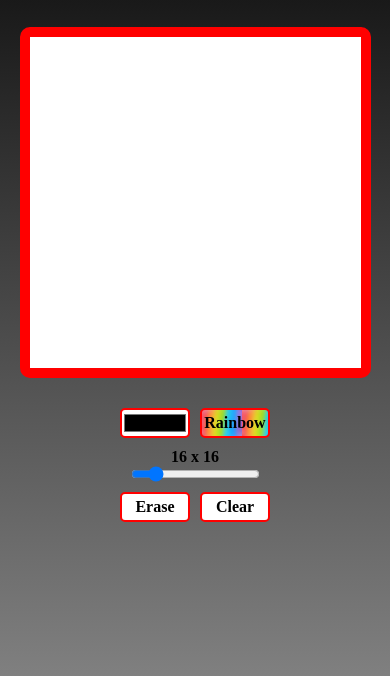
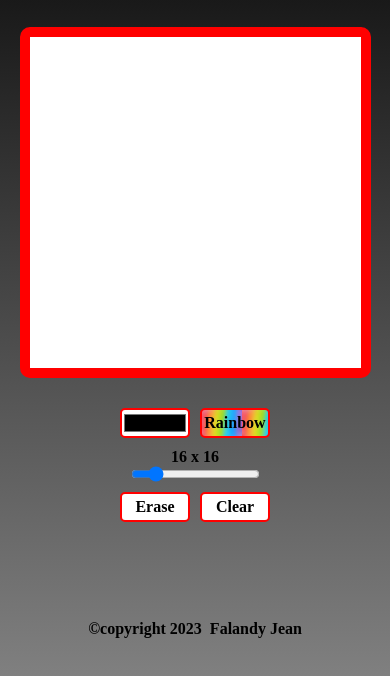
Before and after one commit to FalandyJEAN/Etch-A-Sketch, a plain HTML site: page index.html in a window 390 px wide. Shown: the part 166-842 px from the top of the page. Drawn offline with Linux system fonts and the light colour scheme.

Commit message:
adding footer

```diff
--- a/index.html
+++ b/index.html
@@ -25,5 +25,7 @@
             <div id="erase" class="btn">Erase</div>
             <div id="clear" class="btn">Clear</div>
         </div>
+
+        <footer>&copy;copyright 2023 &nbsp; <a href="https://falandyjean.github.io/Portfolio/">Falandy Jean</a></footer>
     </body>
 </html>
--- a/style.css
+++ b/style.css
@@ -8,7 +8,7 @@
     --primary-color :white;
     --item-border-color :rgba(183, 182, 182, 0.768);
     --border-color :red;
-    --item-hover-background-color :black;
+    --black-color :black;
 }
 
 body{
@@ -47,7 +47,7 @@ body{
 }
 
 .gridItem:hover{
-    background-color:var(--item-hover-background-color);
+    background-color:var(--black-color);
 }
 
 
@@ -100,9 +100,33 @@ body{
     cursor: pointer;
 }
 
+footer{
+    display: flex;
+    align-items: center;
+    justify-content: center;
+    color: var(--black-color);
+    font-weight: bolder;
+    position: absolute;
+    bottom: 20px;
+}
+
+a{
+    text-decoration: none;
+    color: var(--black-color);
+}
+
+a:visited{
+    color: var(--black-color);
+    text-decoration: none;
+}
+
 
 @media only screen and (max-width : 500px) {
     .rangeSection{
         width: 100%;
     }
+
+    footer{
+        bottom: 40px;
+    }
 }
```
